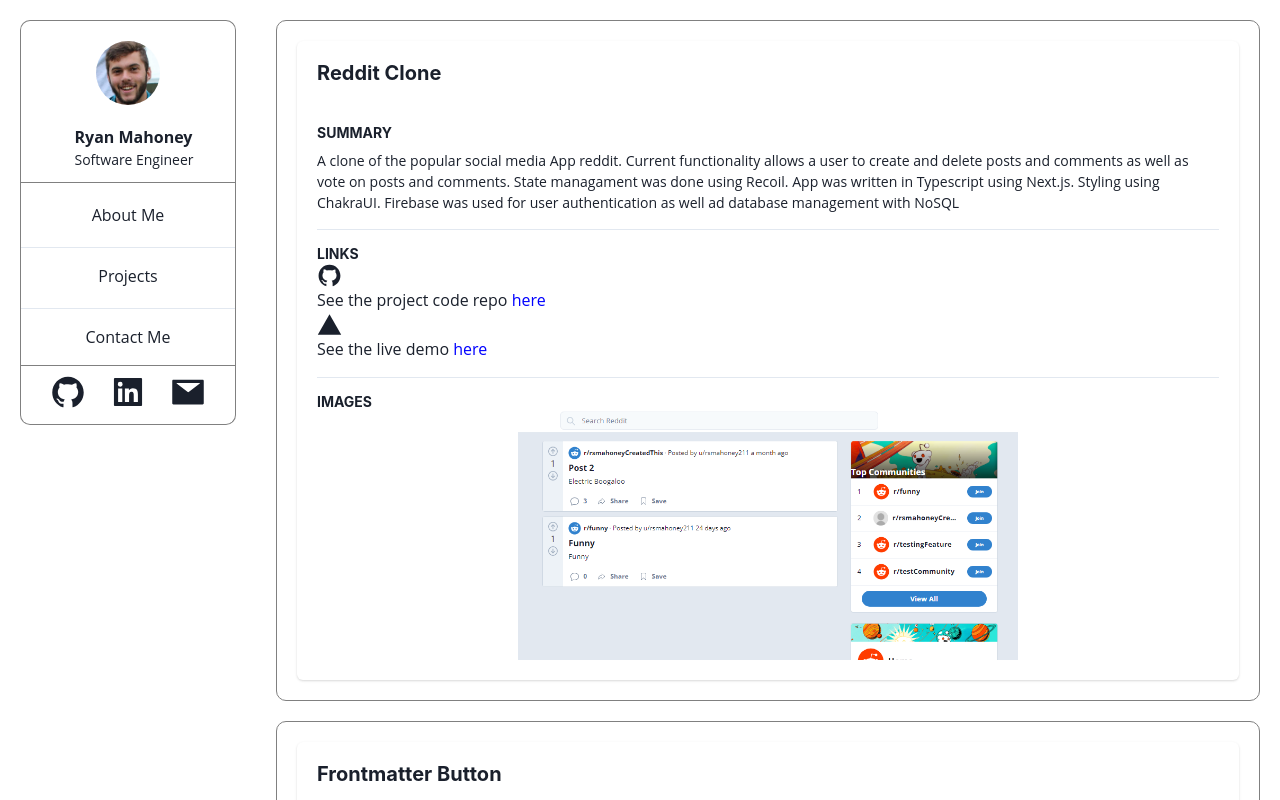
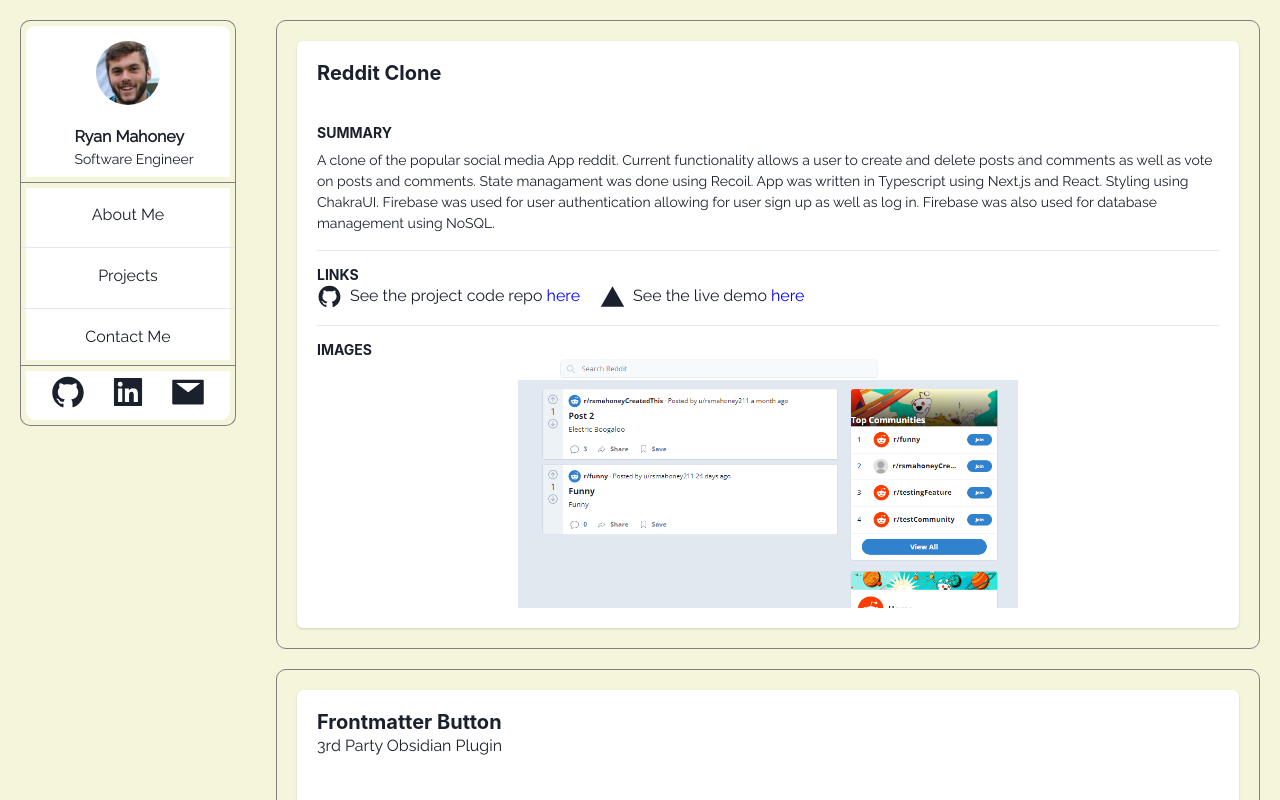
Before and after one commit to r-mahoney/Portfolio, a React (Create React App) app: page / in a window 1280 px wide. Both pictures are taken after a click on the element "Projects". Shown: the top 800 px of the page. Built offline with nearby package versions, Linux system fonts and the light colour scheme.

Commit message:
styling changes

```diff
--- a/package.json
+++ b/package.json
@@ -1,5 +1,6 @@
 {
   "name": "portfolio",
+  "homepage": "https://www.ryanmahoneydev.com",
   "version": "0.1.0",
   "private": true,
   "dependencies": {
@@ -7,10 +8,12 @@
     "@emotion/react": "^11.11.1",
     "@emotion/styled": "^11.11.0",
     "@fontsource/open-sans": "^5.0.5",
+    "@fontsource/raleway": "^5.0.5",
     "@testing-library/jest-dom": "^5.16.5",
     "@testing-library/react": "^13.4.0",
     "@testing-library/user-event": "^13.5.0",
     "framer-motion": "^10.12.18",
+    "gh-pages": "^5.0.0",
     "react": "^18.2.0",
     "react-dom": "^18.2.0",
     "react-icons": "^4.10.1",
@@ -19,6 +22,8 @@
   },
   "scripts": {
     "start": "react-scripts start",
+    "predeploy": "npm run build",
+    "deploy": "gh-pages -d build",
     "build": "react-scripts build",
     "test": "react-scripts test",
     "eject": "react-scripts eject"
--- a/src/App.css
+++ b/src/App.css
@@ -1,43 +1,6 @@
+@import url('https://fonts.googleapis.com/css?family=Raleway');
+
 html {
   overflow-x: hidden;
   margin-right: calc(-1 * (100vw - 100%));
 }
-
-.App {
-  text-align: center;
-}
-
-.App-logo {
-  height: 40vmin;
-  pointer-events: none;
-}
-
-@media (prefers-reduced-motion: no-preference) {
-  .App-logo {
-    animation: App-logo-spin infinite 20s linear;
-  }
-}
-
-.App-header {
-  background-color: #282c34;
-  min-height: 100vh;
-  display: flex;
-  flex-direction: column;
-  align-items: center;
-  justify-content: center;
-  font-size: calc(10px + 2vmin);
-  color: white;
-}
-
-.App-link {
-  color: #61dafb;
-}
-
-@keyframes App-logo-spin {
-  from {
-    transform: rotate(0deg);
-  }
-  to {
-    transform: rotate(360deg);
-  }
-}
--- a/src/Components/AboutMe/AboutMe.js
+++ b/src/Components/AboutMe/AboutMe.js
@@ -10,6 +10,13 @@ function AboutMe() {
                 borderRadius="10px 10px 0 0"
                 display="flex"
                 flexDir="column"
+                bg="white"
+                box
+                shadow="
+                5px 5px 0 0 beige inset,
+                -5px 5px 0 0 beige inset,
+                0 -5px 0 0 beige inset
+                "
             >
                 <Text mt={5} ml={5} fontWeight={700} fontSize="15pt">
                     Hello, I'm Ryan Mahoney
@@ -18,14 +25,17 @@ function AboutMe() {
                     fontSize="10pt"
                     ml={5}
                     mt={1}
-                    // maxW="75%"
+                    mr={3}
+                    mb={3}
                 >
-                    Hey there! My name's Ryan. I'm a{" "}
+                    Hey there! I'm a{" "}
                     <span style={{ fontWeight: "700" }}>
                         Full Stack Web Developer
                     </span>{" "}
                     specializing in front end and back end application
-                    development using JavaScript.
+                    development using JavaScript. I have about 1 year of web development under
+                    my belt having built multiple full stack applications using React on the front
+                    end and Node.js and Express on the back-end.
                 </Text>
             </Flex>
             <Flex border="1px solid gray" borderRadius="0 0 10px 10px">
--- a/src/Components/Layout/Content.js
+++ b/src/Components/Layout/Content.js
@@ -23,6 +23,7 @@ export default function Content({ clickedTab }) {
                             liveLink={project.liveLink}
                             summary={project.summary}
                             images={project.images}
+                            subheading={project.subheading}
                         />
                     </Flex>
                 ))}
--- a/src/Components/Layout/Navbar.js
+++ b/src/Components/Layout/Navbar.js
@@ -16,10 +16,7 @@ import profPic from "../../images/avatar.png";
 
 export default function Navbar({ handleClick }) {
     return (
-        <Flex
-            display="flex"
-            flexDirection="column"
-        >
+        <Flex display="flex" flexDirection="column">
             <Flex
                 direction="column"
                 justify="center"
@@ -30,6 +27,13 @@ export default function Navbar({ handleClick }) {
                 borderRadius="10px 10px 0 0 "
                 border="1px solid gray"
                 borderBottom="none"
+                bg="white"
+                box
+                shadow="
+                5px 5px 0 0 beige inset,
+                -5px 5px 0 0 beige inset,
+                0 -5px 0 0 beige inset
+                "
             >
                 <Flex mt={5} ml={5} mr={5} mb={3}>
                     <Avatar src={profPic} size="lg" />
@@ -41,7 +45,19 @@ export default function Navbar({ handleClick }) {
                     </Box>
                 </Flex>
             </Flex>
-            <Flex direction="column" ml={5} mr={5} border="1px solid gray">
+            <Flex
+                direction="column"
+                ml={5}
+                mr={5}
+                border="1px solid gray"
+                bg="white"
+                box
+                shadow="
+                    5px 5px 0 0 beige inset,
+                    -5px 5px 0 0 beige inset,
+                    0 -5px 0 0 beige inset
+                "
+            >
                 <VStack
                     divider={<StackDivider borderColor="gray.200" />}
                     spacing={1}
@@ -89,6 +105,13 @@ export default function Navbar({ handleClick }) {
                 borderRadius="0 0 10px 10px"
                 justify="center"
                 align="center"
+                bg="white"
+                box
+                shadow="
+                    5px 5px 0 0 beige inset,
+                    5px -5px 0 0 beige inset,
+                    -5px -5px 0 0 beige inset
+                "
             >
                 <Stack display="flex" flexDirection="row">
                     <Box m={2}>
--- a/src/Components/Projects/ProjectCard.js
+++ b/src/Components/Projects/ProjectCard.js
@@ -16,11 +16,14 @@ import React from "react";
 import { AiFillGithub } from "react-icons/ai";
 import { IoLogoVercel } from "react-icons/io5";
 
-function ProjectCard({ name, githubLink, liveLink, summary, images }) {
+function ProjectCard({ name, githubLink, liveLink, summary, images, subheading }) {
     return (
         <Card m={5}>
             <CardHeader>
                 <Heading size="md">{name}</Heading>
+                {subheading && (
+                    <Text>{subheading}</Text>
+                )}
             </CardHeader>
 
             <CardBody>
@@ -37,9 +40,9 @@ function ProjectCard({ name, githubLink, liveLink, summary, images }) {
                         <Heading size="xs" textTransform="uppercase">
                             Links
                         </Heading>
-                        <Flex display="flex" flexDirection="column">
-                            <Icon as={AiFillGithub} fontSize={25} />
-                            <Text>
+                        <Flex display="flex" flexDirection="row">
+                            <Icon as={AiFillGithub} fontSize={25} mr={2}/>
+                            <Text mr={5}>
                                 See the project code repo{" "}
                                 <Link
                                     target="_blank"
@@ -51,7 +54,7 @@ function ProjectCard({ name, githubLink, liveLink, summary, images }) {
                             </Text>
                             {liveLink && (
                                 <>
-                                    <Icon as={IoLogoVercel} fontSize={25} />
+                                    <Icon as={IoLogoVercel} fontSize={25} mr={2}/>
                                     <Text>
                                         See the live demo{" "}
                                         <Link
--- a/src/Components/Projects/projectObj.js
+++ b/src/Components/Projects/projectObj.js
@@ -1,30 +1,30 @@
-import reddit1 from '../../images/reddit1.png'
-import reddit2 from '../../images/reddit2.png'
-import reddit3 from '../../images/reddit3.png'
-import note1 from '../../images/note1.png'
-import note2 from '../../images/note2.png'
-import note3 from '../../images/note3.png'
+import reddit1 from "../../images/reddit1.png";
+import reddit2 from "../../images/reddit2.png";
+import reddit3 from "../../images/reddit3.png";
+import note1 from "../../images/note1.png";
+import note2 from "../../images/note2.png";
+import note3 from "../../images/note3.png";
 
 export const projects = [
     {
         name: "Reddit Clone",
         githubLink: "https://github.com/r-mahoney/RedditClone",
         liveLink: "https://reddit-clone-ten-flax.vercel.app/",
-        summary:
-            `A clone of the popular social media App reddit.
+        summary: `A clone of the popular social media App reddit.
             Current functionality allows a user to create and delete posts and comments as well as vote on posts and comments.
-            State managament was done using Recoil. App was written in Typescript using Next.js.
-            Styling using ChakraUI. Firebase was used for user authentication as well ad database management with NoSQL`,
-        images: [reddit1, reddit2, reddit3]
+            State managament was done using Recoil. App was written in Typescript using Next.js and React.
+            Styling using ChakraUI. Firebase was used for user authentication allowing for user sign up as well as log in.
+            Firebase was also used for database management using NoSQL.`,
+        images: [reddit1, reddit2, reddit3],
     },
     {
         name: "Frontmatter Button",
+        subheading: "3rd Party Obsidian Plugin",
         githubLink: "https://github.com/r-mahoney/FrontmatterButton",
-        summary:
-            `A clone of the popular social media App reddit.
-            Current functionality allows a user to create and delete posts and comments as well as vote on posts and comments.
-            State managament was done using Recoil. App was written in Typescript using Next.js.
-            Styling using ChakraUI. Firebase was used for user authentication as well ad database management with NoSQL`,
-        images: [note1, note2, note3]
+        summary: `Obsidian is a note-taking app allowing users to write up notes using markdown language. Part of this app allows a user to add
+            front matter, or a block of YAML text key/value pairs, that translates into metadate for that users note. Currently, unless a user already knows how
+             to add the YAML code block to their note and what key properties Obsidian accepts, using the front matter is not intuitive. Working with a UI/UX designer,
+              our hope is to make this functionality more accessible by showing a button on title hover and adding a more user firnedly UI to any note a user wants to add metadata to.`,
+        images: [note1, note2, note3],
     },
 ];
--- a/src/chakra/theme.js
+++ b/src/chakra/theme.js
@@ -2,6 +2,13 @@ import { extendTheme } from "@chakra-ui/react";
 
 export const theme = extendTheme({
     fonts: {
-        body: "Open Sans, sans-serif",
-    }
+        body: `'Raleway', sans-serif`,
+    },
+    styles: {
+        global: () => ({
+            body: {
+                bg: "beige",
+            },
+        }),
+    },
 });
```
Also changed, not shown: 1 other file (tests, documents, lock files or other folders).
